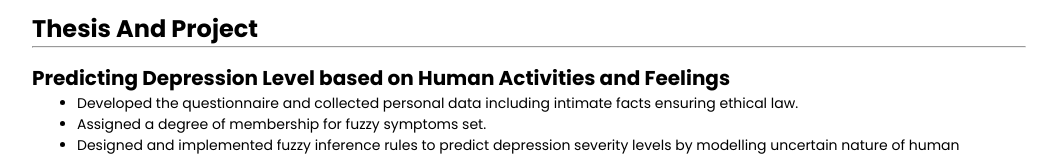
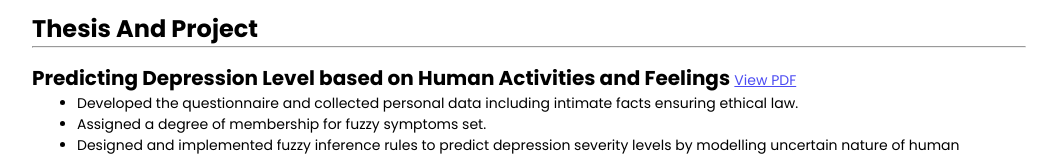
Before and after one commit to SahaUrmi/thesis_research, a plain HTML site: page index.html in a window 1280 px wide. Shown: the part 862-1020 px from the top of the page, without its empty margins (111-1168 px from the left). Drawn offline with Linux system fonts and the light colour scheme.

Commit message:
Update index.html

```diff
--- a/index.html
+++ b/index.html
@@ -171,6 +171,9 @@
             <h3>
               Predicting Depression Level based on Human Activities and Feelings
             </h3>
+            <p>
+              <a href="data/urmi-saha-dissertation.pdf" target="_blank">View PDF</a>
+            </p>
             <ul>
               <li>
                 Developed the questionnaire and collected personal data
```
